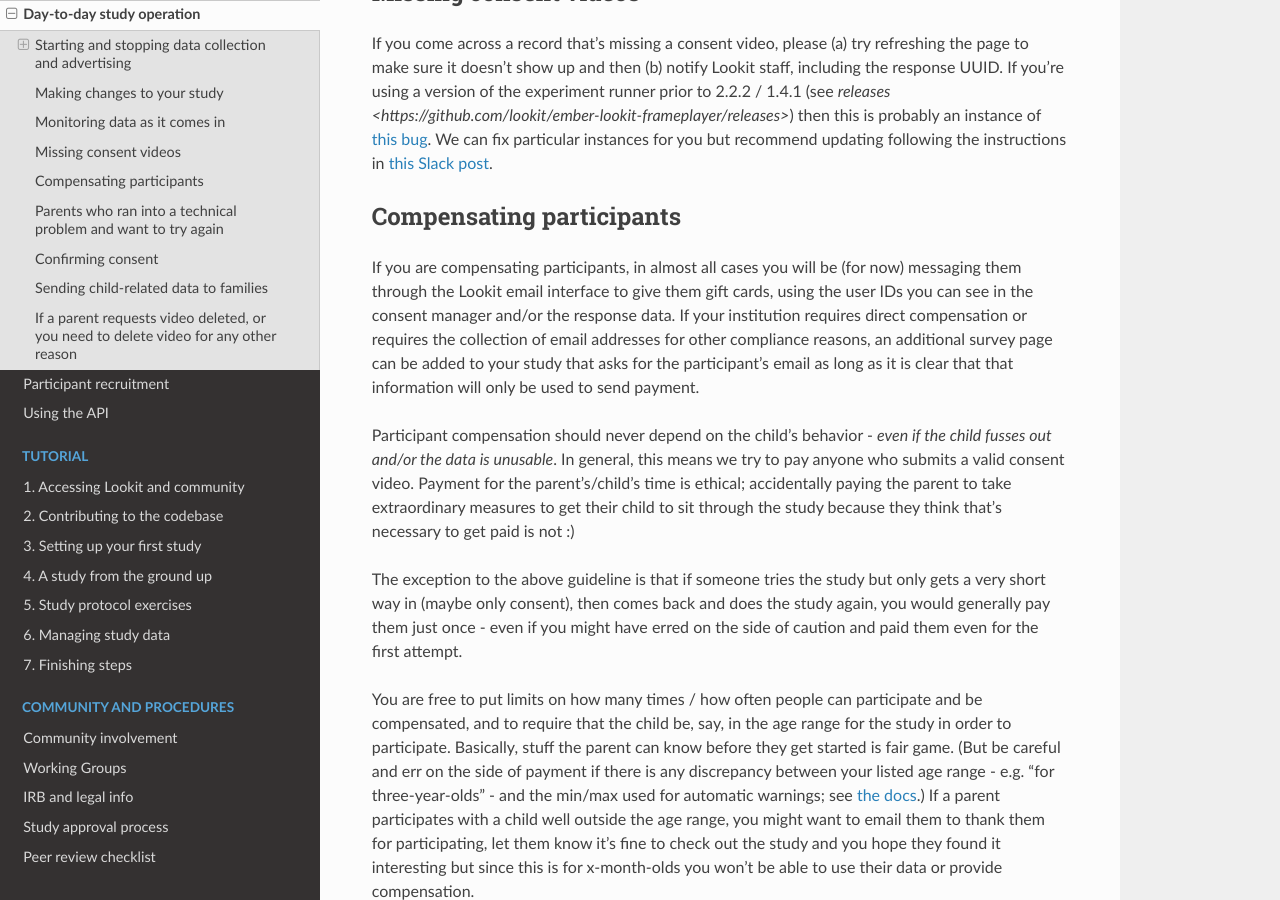
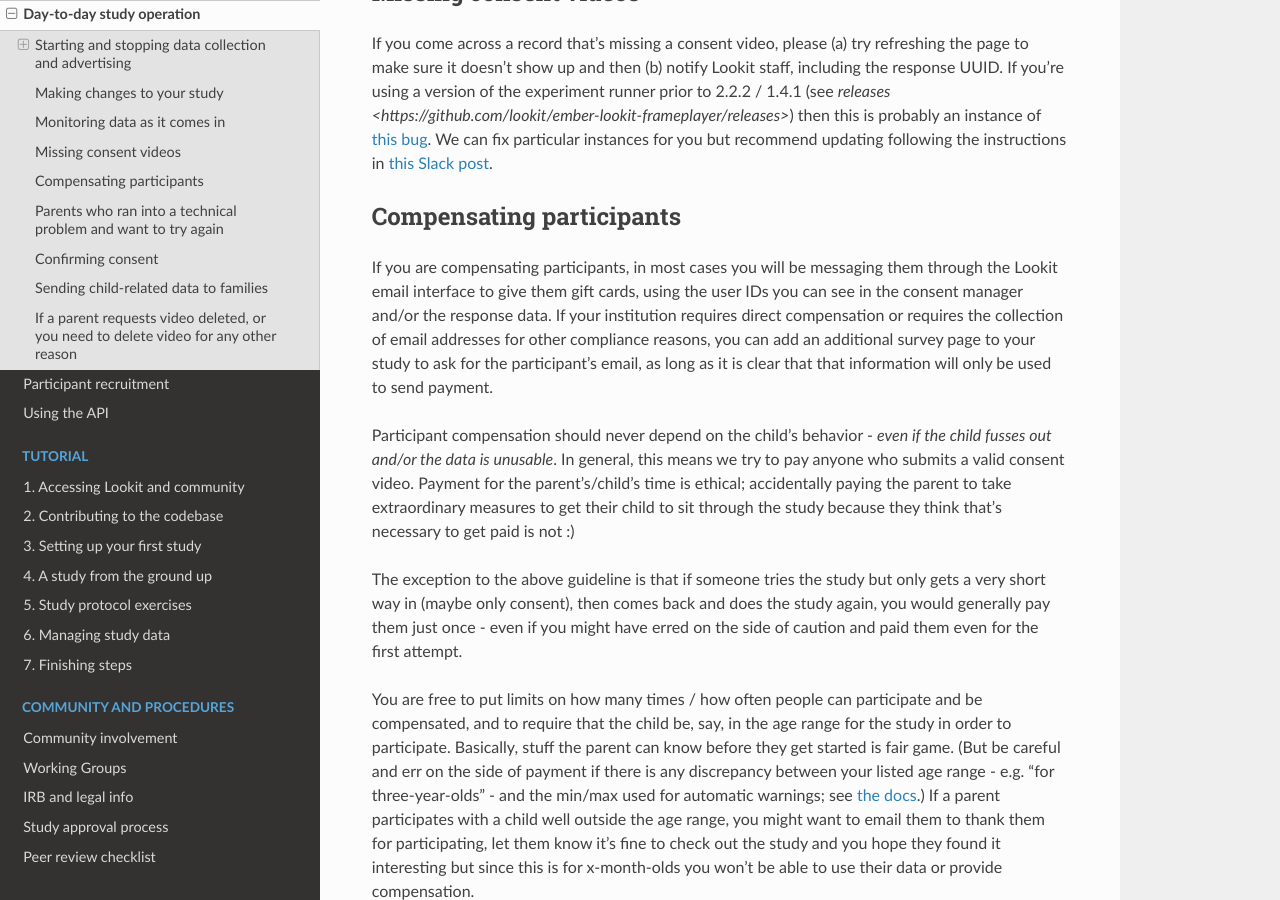
Before and after one commit to lookit/lookit-docs, a Sphinx documentation site: the page built from docs/source/researchers-day-to-day-study-operation.rst, in a window 1280 px wide and 900 px high, scrolled down 2398 px. Built offline with Sphinx 7.4.7 and the Read the Docs theme 2.0.0, drawn with Linux system fonts in a browser that asks for light colours.

Commit message:
Update researchers-day-to-day-study-operation.rst

```diff
--- a/docs/source/researchers-day-to-day-study-operation.rst
+++ b/docs/source/researchers-day-to-day-study-operation.rst
@@ -83,10 +83,13 @@ fix particular instances for you but recommend updating following the instructio
 Compensating participants
 ----------------------------------------
 
-If you are compensating participants, in almost all cases you will be (for now)
+If you are compensating participants, in most cases you will be
 messaging them through the Lookit email interface to give them gift
 cards, using the user IDs you can see in the consent manager and/or the
-response data. If your institution requires direct compensation or requires the collection of email addresses for other compliance reasons, an additional survey page can be added to your study that asks for the participant's email as long as it is clear that that information will only be used to send payment.
+response data. If your institution requires direct compensation or requires
+the collection of email addresses for other compliance reasons, you can add
+an additional survey page to your study to ask for the participant's email,
+as long as it is clear that that information will only be used to send payment.
 
 Participant compensation should never depend on the child’s behavior -
 *even if the child fusses out and/or the data is unusable*. In general,
```
